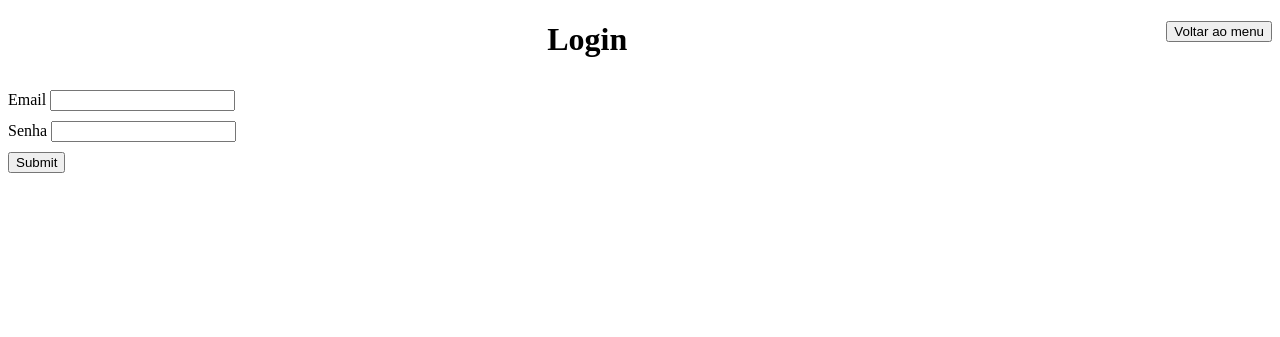
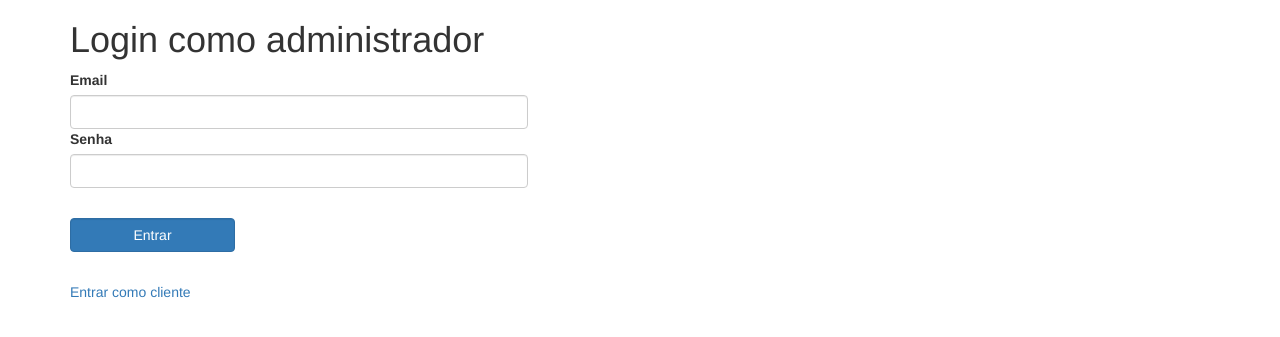
Before and after one commit to guilhermefari/meusapato, a PHP site: page /admin/login.html in a window 1280 px wide. Shown: the top 337 px of the page. Run offline with PHP 8.4, Linux system fonts and the light colour scheme.

Commit message:
implementing login for admin users

```diff
--- /dev/null
+++ b/admin/controller/logout.php
@@ -0,0 +1,6 @@
+<?php
+    unset($_COOKIE["admin"]);
+    setcookie("admin", null, -1, "/");
+
+    header('Location: ../index.php');
+?>
--- a/admin/estoque.php
+++ b/admin/estoque.php
@@ -6,7 +6,7 @@
     </head>
     <body>
         <div class="end">
-            <input type="button" value="Voltar ao menu" onclick="navigate('index.html')">
+            <input type="button" value="Voltar ao menu" onclick="navigate('index.php')">
             <input type="button" value="Cadastrar um produto" onclick="navigate('produtos.php')">
         </div>
         <script type="text/javascript" src="../index.js"></script>
--- a/admin/login.html
+++ b/admin/login.html
@@ -1,26 +1,44 @@
 <!DOCTYPE html>
     <head>
     <meta charset="UTF-8"/>
-    <link rel="stylesheet" href="../index.css">
+    <link rel="stylesheet" href="https://maxcdn.bootstrapcdn.com/bootstrap/3.4.1/css/bootstrap.min.css">
+    <link rel="stylesheet" href="index.css">
     <title>Login</title>
     </head>
     <body>
-        <div class="end">
-            <input type="button" value="Voltar ao menu" onclick="navigate('../index.html')">
-        </div>
-        <script type="text/javascript" src="../index.js"></script>
-        <h1>Login</h1>
-        <form class="fields">
-            <div class="item-field">
-                <label>Email</label>
-                <input required>
-            </div>
-            <div class="item-field">
-                <label>Senha</label>
-                <input type="password">
-            </div>
-            <div class="item-field">
-                <input type="submit" onclick="navigate('index.html')">
+        <script type="text/javascript" src="index.js"></script>
+
+        <form method="post" action="controller/login-admin.php">
+            <div class="centering">
+                <div class="form-group container color-bg">
+                    <div class="row">
+                        <div class="col-xs-5">
+                            <h1>Login como administrador</h1>
+                        </div>
+                    </div>
+                    <div class="row">
+                        <div class="col-xs-5">
+                            <label>Email</label>
+                            <input class="form-control" type="email" name="email" required>
+                        </div>
+                    </div>
+
+                    <div class="row">
+                        <div  class="col-xs-5">
+                            <label>Senha</label>
+                            <input class="form-control" name="senha" type="password" required>
+                        </div>
+                    </div>
+
+                    <div class="row" style="margin-top: 30px;">
+                        <div class="col-xs-2">
+                            <input class="form-control btn-primary" type="submit" value="Entrar">
+                        </div>
+                    </div>
+
+                    <a href='../login.php'><p style="margin-top: 30px;">Entrar como cliente</p></a>
+
+                </div>
             </div>
         </form>
     </body>
--- a/admin/marca.html
+++ b/admin/marca.html
@@ -6,7 +6,7 @@
     </head>
     <body>
         <div class="end">
-            <input type="button" value="Voltar ao menu" onclick="navigate('index.html')">
+            <input type="button" value="Voltar ao menu" onclick="navigate('index.php')">
         </div>
         <script type="text/javascript" src="../index.js"></script>
         <h1>Cadastro de Marca</h1>
--- a/admin/produtos.php
+++ b/admin/produtos.php
@@ -6,7 +6,7 @@
     </head>
     <body>
         <div class="end">
-            <input type="button" value="Voltar ao menu" onclick="navigate('index.html')">
+            <input type="button" value="Voltar ao menu" onclick="navigate('index.php')">
             <input type="button" value="Cadastrar marca" onclick="navigate('marca.html')">
         </div>
         <script type="text/javascript" src="../index.js"></script>
--- a/login.php
+++ b/login.php
@@ -39,6 +39,8 @@
                         </div>
                     </div>
 
+                    <a href='admin/login.html'><p style="margin-top: 30px;">Entrar como administrador</p></a>
+
                     <?php
                         if(isset($_GET['access'])) {
                             $access = $_GET['access'];
```
Also changed, not shown: admin/controller/login-admin.php (added, +11 -0 lines), admin/index.html (deleted, +0 -16 lines), admin/index.php (added, +23 -0 lines).
